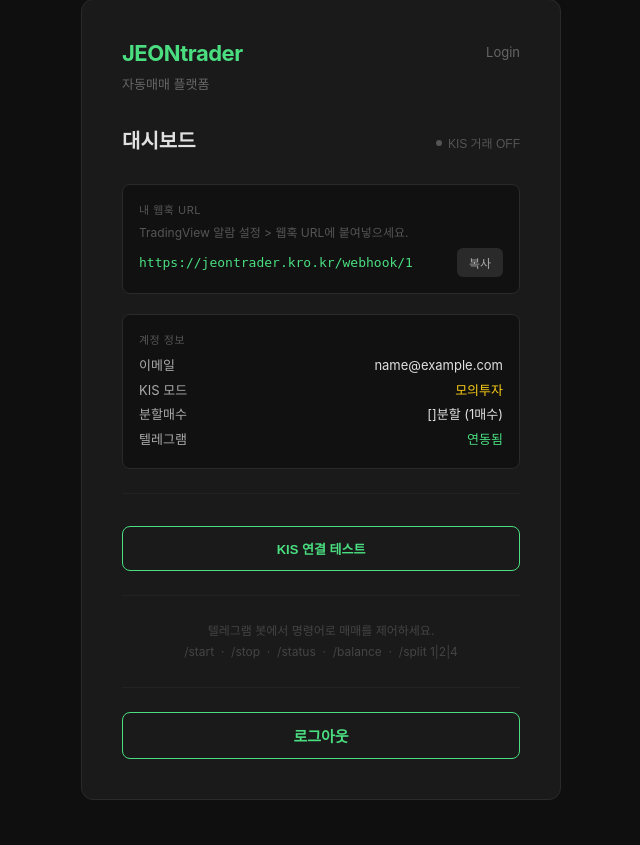
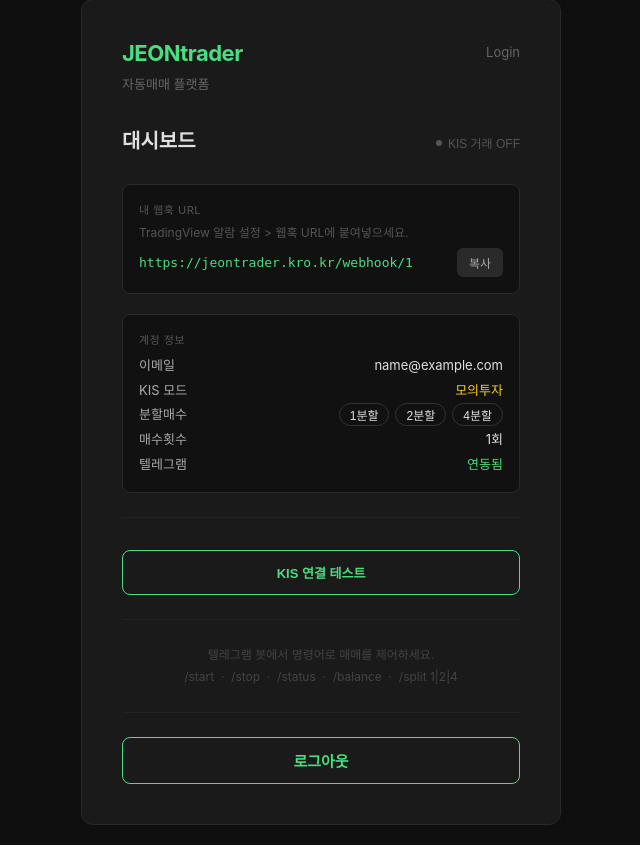
Before and after one commit to DeanJun/jeontrader-v2, a FastAPI app: template templates/dashboard.html in a window 1280 px wide. Shown: the part 21-866 px from the top of the page, without its empty margins (319-959 px from the left). Before the commit the page ends 821 px from the top, so only its background shows below. Run offline with FastAPI, Linux system fonts and the light colour scheme; the template is opened without the code that fills it: most values are stand-ins (such as "Sample title", 1, 10 or a date in 2020); parts of the project's set-up code (start-up, migrations or seed data) failed here and were passed over.

Commit message:
대시보드 분할매수 버튼 추가 (1/2/4분할, DB연동)
Co-Authored-By: Claude Sonnet 4.6 <noreply@anthropic.com>

```diff
--- a/templates/dashboard.html
+++ b/templates/dashboard.html
@@ -34,8 +34,22 @@
                 {{ '실거래' if kis_mode == 'real' else '모의투자' }}
             </span>
         </div>
+        <div style="display:flex; justify-content:space-between; align-items:center;">
+            <span>분할매수</span>
+            <div style="display:flex; gap:6px;">
+                {% for n in [1, 2, 4] %}
+                <button id="split-btn-{{ n }}"
+                        onclick="setSplit({{ n }})"
+                        style="padding:2px 10px; border-radius:12px; border:1px solid #333; font-size:12px; cursor:pointer;
+                               background:{{ '#4ade80' if kis_split == n else 'transparent' }};
+                               color:{{ '#111' if kis_split == n else '#e0e0e0' }};">
+                    {{ n }}분할
+                </button>
+                {% endfor %}
+            </div>
+        </div>
         <div style="display:flex; justify-content:space-between;">
-            <span>분할매수</span><span style="color:#e0e0e0;">{{ kis_split }}분할 ({{ kis_buy_count }}매수)</span>
+            <span>매수횟수</span><span style="color:#e0e0e0;" id="buy-count-label">{{ kis_buy_count }}회</span>
         </div>
         <div style="display:flex; justify-content:space-between;">
             <span>텔레그램</span><span style="color:#4ade80;">연동됨</span>
@@ -88,6 +102,25 @@ async function toggleKis() {
     btn.disabled = false;
 }
 
+let kisSplit = {{ kis_split }};
+
+async function setSplit(n) {
+    const res = await fetch('/kis-split', {
+        method: 'POST',
+        headers: {'Content-Type': 'application/json'},
+        body: JSON.stringify({split: n})
+    });
+    const data = await res.json();
+    if (!data.ok) return;
+    kisSplit = n;
+    document.getElementById('buy-count-label').textContent = '0회';
+    [1, 2, 4].forEach(v => {
+        const btn = document.getElementById('split-btn-' + v);
+        btn.style.background = v === n ? '#4ade80' : 'transparent';
+        btn.style.color = v === n ? '#111' : '#e0e0e0';
+    });
+}
+
 async function testKis() {
     const btn = document.getElementById('kis-test-btn');
     const result = document.getElementById('kis-test-result');
```
Also changed, not shown: app/web.py (+34 -0 lines).
